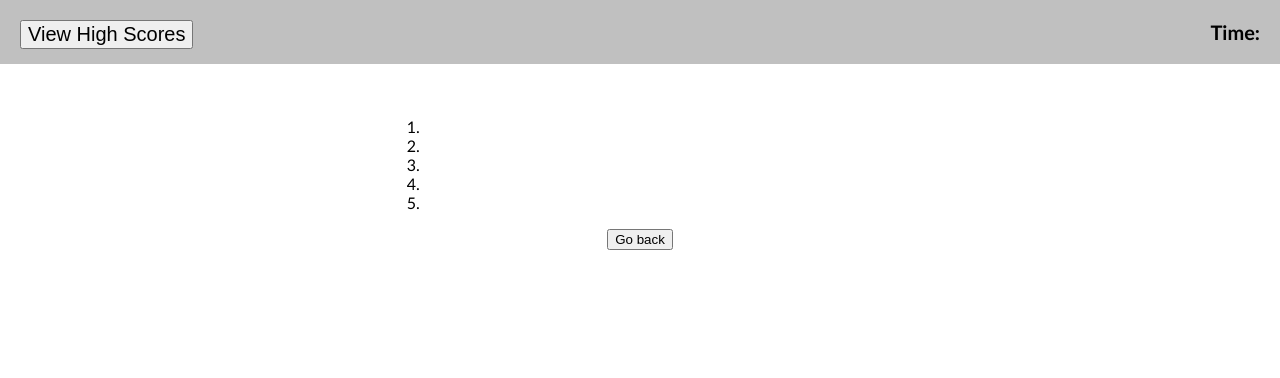
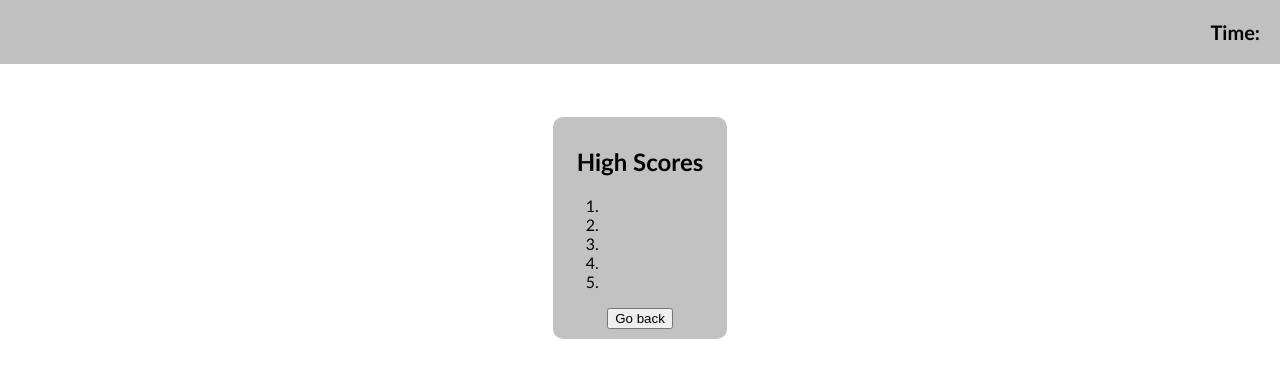
Before and after one commit to jpeiler97/coding-quiz, a plain HTML site: page index.html in a window 1280 px wide. Both pictures are taken after a click on the button "View High Scores". Drawn offline with Linux system fonts and the light colour scheme.

Commit message:
finished adding questions and extra css styling

```diff
--- a/assets/css/style.css
+++ b/assets/css/style.css
@@ -77,4 +77,9 @@ header {
 	float: right;
 }
 
-/*QUIZ OVER*/
+.highscore-area {
+	margin: 10px 33% 10px 33%;
+	padding: 10px;
+	background-color: #c2c2c2;
+	border-radius: 10px;
+}
--- a/assets/js/script.js
+++ b/assets/js/script.js
@@ -16,12 +16,13 @@ var highscoreArea = document.querySelector('.highscore-area');
 var returnButton = document.querySelector('.return-button');
 
 //Number of seconds to complete quizw
-var seconds = 100;
+var seconds = 80;
 //Number question in index
 var questionIndex = 0;
 //Score variable
 var score = 0;
 
+//Game over state
 var gameOver = false;
 
 //Array of objects representing questions and their answers
@@ -62,34 +63,59 @@ var questions = [
 		answer: 'They represent a parameter to be used when the function is called.'
 	},
 	{
-		question: '',
-		possibleAnswers: [ '', '', '', '' ],
-		answer: ''
+		question: 'What is the difference between the === and == operators?',
+		possibleAnswers: [
+			'One compares booleans and the other compares numbers',
+			'They both do the exact same thing.',
+			'One compares both value and type, and the other compares value only',
+			'One is compatible with IE7, the other is not.'
+		],
+		answer: 'One compares both value and type, and the other compares value only'
 	},
 	{
-		question: '',
-		possibleAnswers: [ '', '', '', '' ],
-		answer: ''
+		question: 'What specification does Javascript conform to?',
+		possibleAnswers: [ 'ECMAScript', 'HTML', 'Chromium', 'None of the Above' ],
+		answer: 'ECMAScript'
 	},
 	{
-		question: '',
-		possibleAnswers: [ '', '', '', '' ],
-		answer: ''
+		question: 'Which is the correct syntax for a for loop?',
+		possibleAnswers: [
+			'(for i = 0, i = array.length, i++);',
+			'for i = 0, (i < array.length; i++);',
+			'for (i = 0; i < array.length; i++);',
+			'for{ i < array.length; i++};'
+		],
+		answer: 'for (i = 0; i < array.length; i++);'
 	},
 	{
-		question: '',
-		possibleAnswers: [ '', '', '', '' ],
-		answer: ''
+		question: 'Which is the correct way to define an object?',
+		possibleAnswers: [
+			'var object = {element1: 1, element2: 2};',
+			'var object(element1, element2) = 1, 2;',
+			'object exampleObject = {element1: 1, element2: 2};',
+			'var object = [element1: 1, element2: 2];'
+		],
+		answer: 'var object = {element1: 1, element2: 2};'
 	},
 	{
-		question: '',
-		possibleAnswers: [ '', '', '', '' ],
-		answer: ''
+		question: 'How do you structure an if/else statement?',
+		possibleAnswers: [
+			'if apples === oranges, (doThing()), else (doNothing());',
+			'if (apples !== oranges), (doThing()) or else (doNothing());',
+			'if (apples !== oranges) { doThing(); } else { doNothing(); };',
+			'if (apples !== oranges) = doThing() else doNothing();'
+		],
+		answer: 'if (apples !== oranges) { doThing(); } else { doNothing(); };'
 	},
 	{
-		question: '',
-		possibleAnswers: [ '', '', '', '' ],
-		answer: ''
+		question: 'How do you link Javascript into an HTML file?',
+		possibleAnswers: [
+			'<script src= ".../script.js"></script>',
+			'<link href= ".../script.js">',
+			'<js src= "script.js"><js>',
+			'The browser will automatically link it, no worries.'
+		],
+		answer: '<script src= ".../script.js"></script>'
 	}
 ];
 
@@ -191,7 +217,7 @@ function resetGame() {
 	//Resets questionIndex and score for replay
 	questionIndex = 0;
 	score = 0;
-	seconds = 100;
+	seconds = 80;
 }
 
 function addScore() {
@@ -224,6 +250,7 @@ function submitScore() {
 //Function to from the high score screen to the start screen
 function startScreen() {
 	highscoreArea.style.display = 'none';
+	highScoreButton.style.display = 'block';
 	startArea.style.display = 'block';
 }
 
@@ -231,6 +258,7 @@ function startScreen() {
 function viewScores() {
 	startArea.style.display = 'none';
 	highscoreArea.style.display = 'block';
+	highScoreButton.style.display = 'none';
 
 	//Stores scores from local storage in a new variable currentScores
 	var currentScores = JSON.parse(localStorage.getItem('highScores'));
@@ -247,7 +275,7 @@ function viewScores() {
 	}
 }
 
-//Starts game when user clicks start button
+//Button event listeners
 startButton.addEventListener('click', startGame);
 submitButton.addEventListener('click', submitScore);
 highScoreButton.addEventListener('click', viewScores);
--- a/index.html
+++ b/index.html
@@ -20,7 +20,7 @@
         <div class = "start-area">
             <h1 class= "game-title">Coding Quiz</h1>
             <h3 class= "quiz-description">
-                Welcome to the Javascript coding quiz! You will have 100 seconds to answer all the questions. If you answer
+                Welcome to the Javascript coding quiz! You will have 80 seconds to answer all 10 questions. If you answer
                 correctly you get a point. If you answer incorrectly, you will have 10 seconds deducted from the time. Good luck
                 and happy coding!
                 </h3>
@@ -50,6 +50,7 @@
             <button class= "initials-submit">Submit</button>
         </div>
         <div class= "highscore-area">
+            <h2>High Scores</h2>
             <ol class= "score-list">
                 <li></li>
                 <li></li>
```
